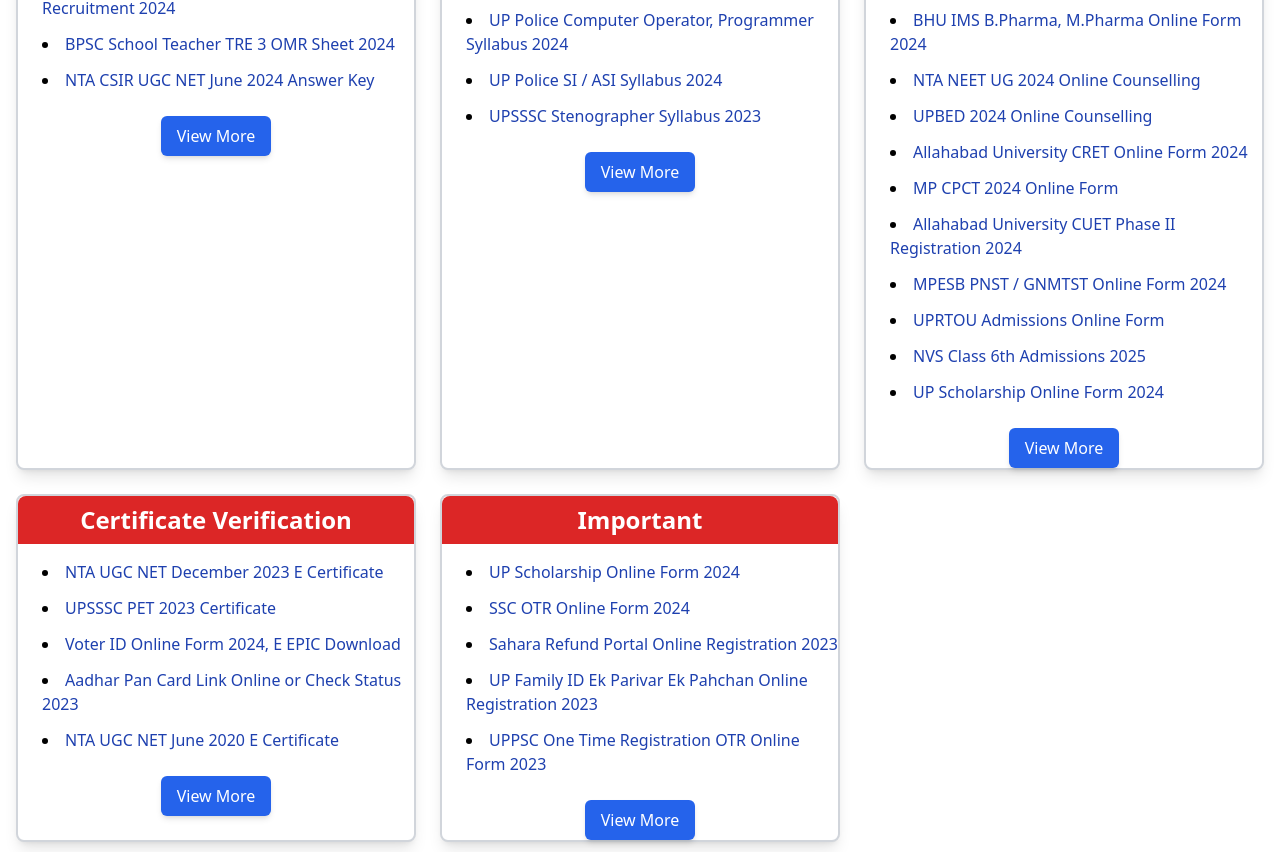
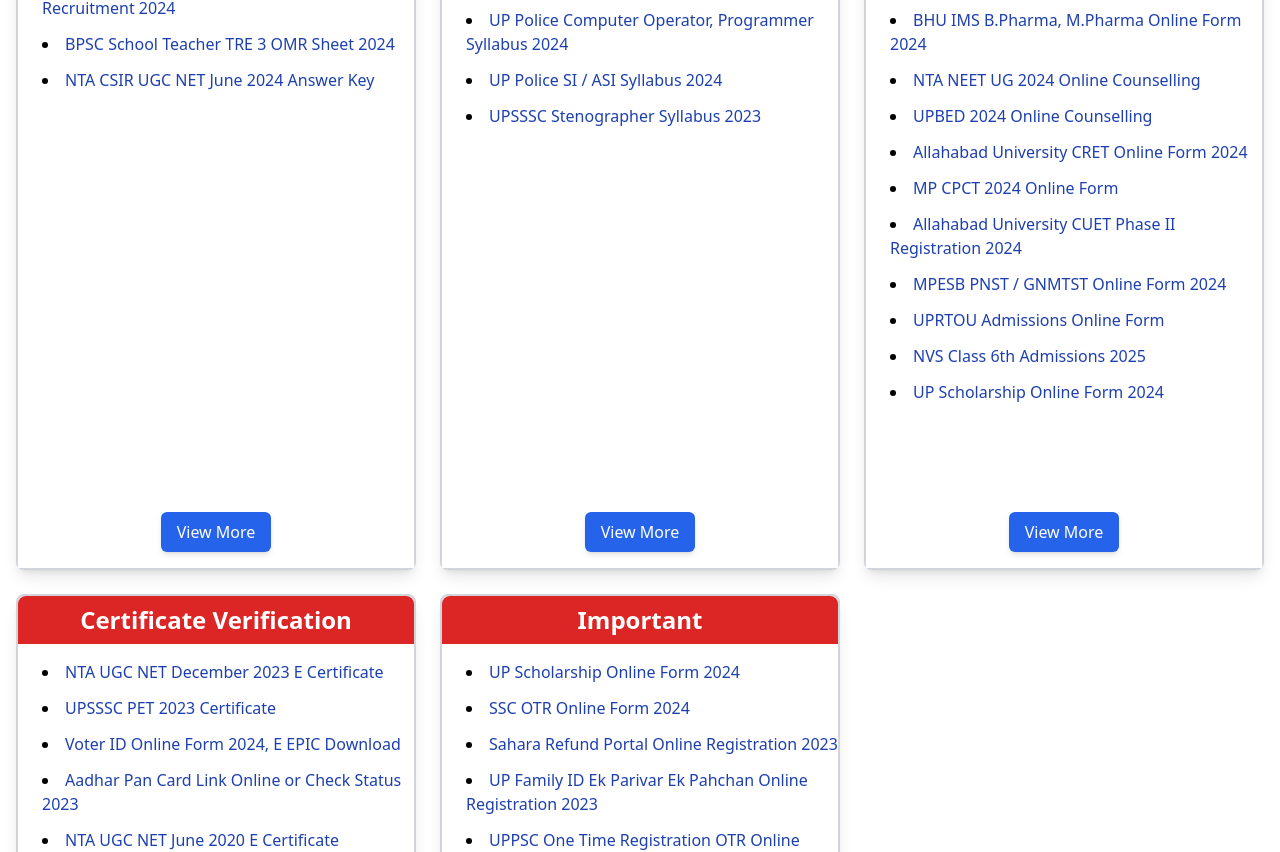
Before and after one commit to rahulkumar9918/sarkariexamtricks, a React (Create React App) app: page / in a window 1280 px wide. Shown: the part 1264-2116 px from the top of the page. Built offline with nearby package versions, Linux system fonts and the light colour scheme.

Commit message:
ui update

```diff
--- a/src/Components/pages/Admission.jsx
+++ b/src/Components/pages/Admission.jsx
@@ -3,14 +3,14 @@
 
 const Admission = () => {
   return (
-    <div className="border-2 border-gray-300 rounded-lg shadow-lg bg-white">
+    <div className="relative border-2 border-gray-300 rounded-lg shadow-lg bg-white h-[700px]">
       {/* Header Section */}
       <div className="bg-red-600 text-center text-white p-2 rounded-t-lg">
         <h3 className="text-2xl font-semibold">Admission</h3>
       </div>
 
       {/* List Section */}
-      <ul className="list-disc list-inside pl-6 space-y-3 mt-4">
+      <ul className="list-disc list-inside pl-6 space-y-3 mt-4 overflow-y-auto h-[600px]">
         {[
           { label: "UPNEET UG 2024 Online Counseling", to: "/exam-detail" },
           { label: "GATE 2025 Online Form", to: "/exam-detail" },
@@ -48,7 +48,7 @@
       </ul>
 
       {/* View More Button */}
-      <div className="text-center mt-6">
+      <div className="absolute bottom-0 left-0 w-full text-center bg-white py-4">
         <Link
           to="/admissions"
           className="inline-block bg-blue-600 text-white px-4 py-2 rounded-md hover:bg-blue-700 transition duration-300 shadow-md hover:shadow-lg"
--- a/src/Components/pages/CertificateVerification.jsx
+++ b/src/Components/pages/CertificateVerification.jsx
@@ -2,14 +2,14 @@
 
 const CertificateVerification = () => {
   return (
-    <div className="border-2 border-gray-300 rounded-lg shadow-lg bg-white">
+    <div className="relative border-2 border-gray-300 rounded-lg shadow-lg bg-white h-[700px]">
       {/* Header Section */}
       <div className="bg-red-600 text-center text-white p-2 rounded-t-lg">
         <h3 className="text-2xl font-semibold">Certificate Verification</h3>
       </div>
 
       {/* List Section */}
-      <ul className="list-disc list-inside pl-6 space-y-3 mt-4">
+      <ul className="list-disc list-inside pl-6 space-y-3 mt-4 overflow-y-auto h-[600px]">
         {[
           { label: "NTA UGC NET December 2023 E Certificate", href: "/" },
           { label: "UPSSSC PET 2023 Certificate", href: "/" },
@@ -34,7 +34,7 @@
       </ul>
 
       {/* View More Button */}
-      <div className="text-center mt-6">
+      <div className="absolute bottom-0 left-0 w-full text-center bg-white py-4">
         <a
           href="/certificate-verification"
           className="inline-block bg-blue-600 text-white px-4 py-2 rounded-md hover:bg-blue-700 transition duration-300 shadow-md hover:shadow-lg"
--- a/src/Components/pages/Important.jsx
+++ b/src/Components/pages/Important.jsx
@@ -2,14 +2,14 @@
 
 const Important = () => {
   return (
-    <div className="border-2 border-gray-300 rounded-lg shadow-lg bg-white">
+    <div className="relative border-2 border-gray-300 rounded-lg shadow-lg bg-white h-[700px]">
       {/* Header Section */}
       <div className="bg-red-600 text-center text-white p-2 rounded-t-lg">
         <h3 className="text-2xl font-semibold">Important</h3>
       </div>
 
       {/* List Section */}
-      <ul className="list-disc list-inside pl-6 space-y-3 mt-4">
+      <ul className="list-disc list-inside pl-6 space-y-3 mt-4 overflow-y-auto h-[600px]">
         {[
           { label: "UP Scholarship Online Form 2024", href: "/" },
           { label: "SSC OTR Online Form 2024", href: "/" },
@@ -38,7 +38,7 @@
       </ul>
 
       {/* View More Button */}
-      <div className="text-center mt-6">
+      <div className="absolute bottom-0 left-0 w-full text-center bg-white py-4">
         <a
           href="/important"
           className="inline-block bg-blue-600 text-white px-4 py-2 rounded-md hover:bg-blue-700 transition duration-300 shadow-md hover:shadow-lg"
--- a/src/Components/pages/answerKey/AnswerKey.jsx
+++ b/src/Components/pages/answerKey/AnswerKey.jsx
@@ -2,14 +2,14 @@
 
 const AnswerKey = () => {
   return (
-    <div className="border-2 border-gray-300 rounded-lg shadow-lg bg-white">
+    <div className="relative border-2 border-gray-300 rounded-lg shadow-lg bg-white h-[700px]">
       {/* Header Section */}
       <div className="bg-red-600 text-center text-white p-2 rounded-t-lg">
         <h3 className="text-2xl font-semibold">Answer Key</h3>
       </div>
 
       {/* List Section */}
-      <ul className="list-disc list-inside pl-6 space-y-3 mt-4">
+      <ul className="list-disc list-inside pl-6 space-y-3 mt-4 overflow-y-auto h-[600px]">
         {[
           { label: "CBSE Various Post Answer Key 2024", href: "/" },
           {
@@ -33,7 +33,7 @@
       </ul>
 
       {/* View More Button */}
-      <div className="text-center mt-6">
+      <div className="absolute bottom-0 left-0 w-full text-center bg-white py-4">
         <a
           href="/answer-key"
           className="inline-block bg-blue-600 text-white px-4 py-2 rounded-md hover:bg-blue-700 transition duration-300 shadow-md hover:shadow-lg"
--- a/src/Components/pages/syllabus/Syllabus.jsx
+++ b/src/Components/pages/syllabus/Syllabus.jsx
@@ -2,14 +2,14 @@
 
 const Syllabus = () => {
   return (
-    <div className="border-2 border-gray-300 rounded-lg shadow-lg bg-white">
+    <div className="relative border-2 border-gray-300 rounded-lg shadow-lg bg-white h-[700px]">
       {/* Header Section */}
       <div className="bg-red-600 text-center text-white p-2 rounded-t-lg">
         <h3 className="text-2xl font-semibold">Syllabus</h3>
       </div>
 
       {/* List Section */}
-      <ul className="list-disc list-inside pl-6 space-y-3 mt-4">
+      <ul className="list-disc list-inside pl-6 space-y-3 mt-4 overflow-y-auto h-[600px]">
         {[
           { label: "UPSSSC Forest Guard 2023 Syllabus", href: "/" },
           { label: "UP Police Constable Syllabus 2024", href: "/" },
@@ -34,7 +34,7 @@
       </ul>
 
       {/* View More Button */}
-      <div className="text-center mt-6">
+      <div className="absolute bottom-0 left-0 w-full text-center bg-white py-4">
         <a
           href="/syllabus"
           className="inline-block bg-blue-600 text-white px-4 py-2 rounded-md hover:bg-blue-700 transition duration-300 shadow-md hover:shadow-lg"
```
